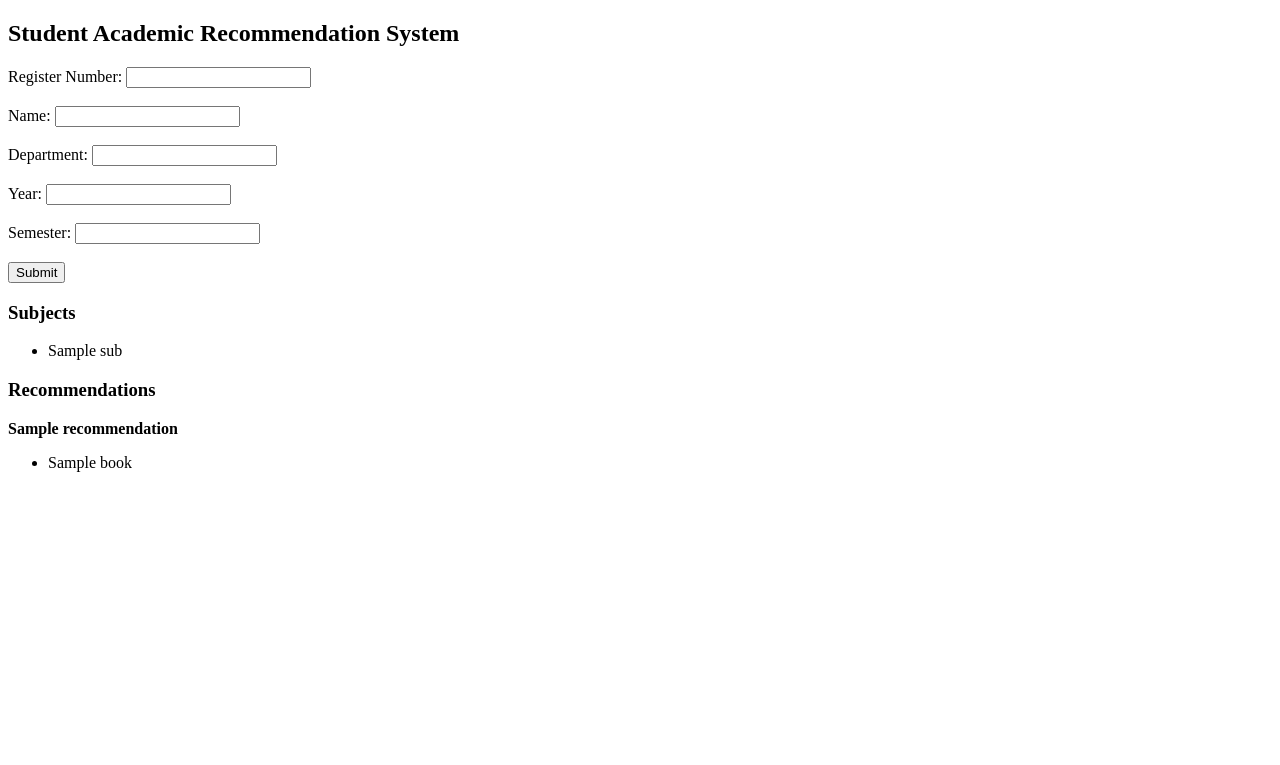
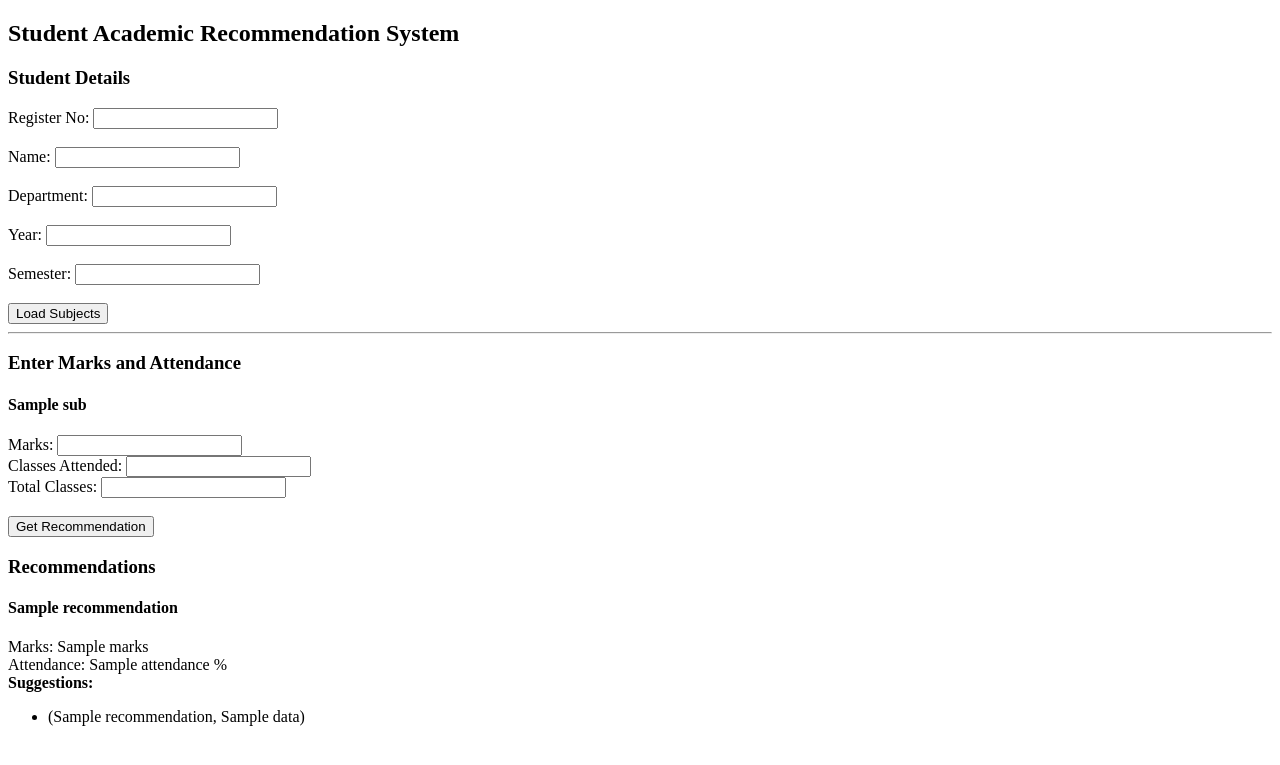
Before and after one commit to VaishnaviBabu17/student_recommendation, a Django app: template templates/home.html in a window 1280 px wide. Shown: the top 765 px of the page. Run offline with Django 5.2, Linux system fonts and the light colour scheme; the template is opened without the code that fills it: most values are stand-ins (such as "Sample title", 1, 10 or a date in 2020).

Commit message:
Corrected errors

```diff
--- a/templates/home.html
+++ b/templates/home.html
@@ -3,6 +3,7 @@
 <head>
     <title>Student Recommendation System</title>
 </head>
+
 <body>
 
 <h2>Student Academic Recommendation System</h2>
@@ -10,7 +11,9 @@
 <form method="POST">
     {% csrf_token %}
 
-    Register Number:
+    <h3>Student Details</h3>
+
+    Register No:
     <input type="text" name="reg_no"><br><br>
 
     Name:
@@ -25,25 +28,54 @@
     Semester:
     <input type="number" name="semester"><br><br>
 
-    <button type="submit">Submit</button>
+    <input type="submit" value="Load Subjects">
 </form>
 
-<h3>Subjects</h3>
-<ul>
-{% for sub in subjects %}
-    <li>{{ sub }}</li>
-{% endfor %}
-</ul>
+<hr>
+
+{% if subjects %}
+
+<h3>Enter Marks and Attendance</h3>
+
+<form method="POST">
+    {% csrf_token %}
+
+    {% for sub in subjects %}
+        <h4>{{ sub }}</h4>
+
+        Marks:
+        <input type="number" name="{{ sub }}_marks"><br>
+
+        Classes Attended:
+        <input type="number" name="{{ sub }}_attended"><br>
+
+        Total Classes:
+        <input type="number" name="{{ sub }}_total"><br><br>
+
+    {% endfor %}
+
+    <input type="submit" value="Get Recommendation">
+</form>
+
+{% endif %}
+
+{% if recommendations %}
 
 <h3>Recommendations</h3>
-{% for subject, books in recommendations.items %}
-    <b>{{ subject }}</b>
+
+{% for subject, data in recommendations.items %}
+
+    <h4>{{ subject }}</h4>
+    Marks: {{ data.marks }} <br>
+    Attendance: {{ data.attendance }} % <br>
+
+    <b>Suggestions:</b>
     <ul>
-        {% for book in books %}
-            <li>{{ book }}</li>
+        {% for r in data.recommendations %}
+            <li>{{ r }}</li>
         {% endfor %}
     </ul>
+
 {% endfor %}
 
-</body>
-</html>
+{% endif %}
```
